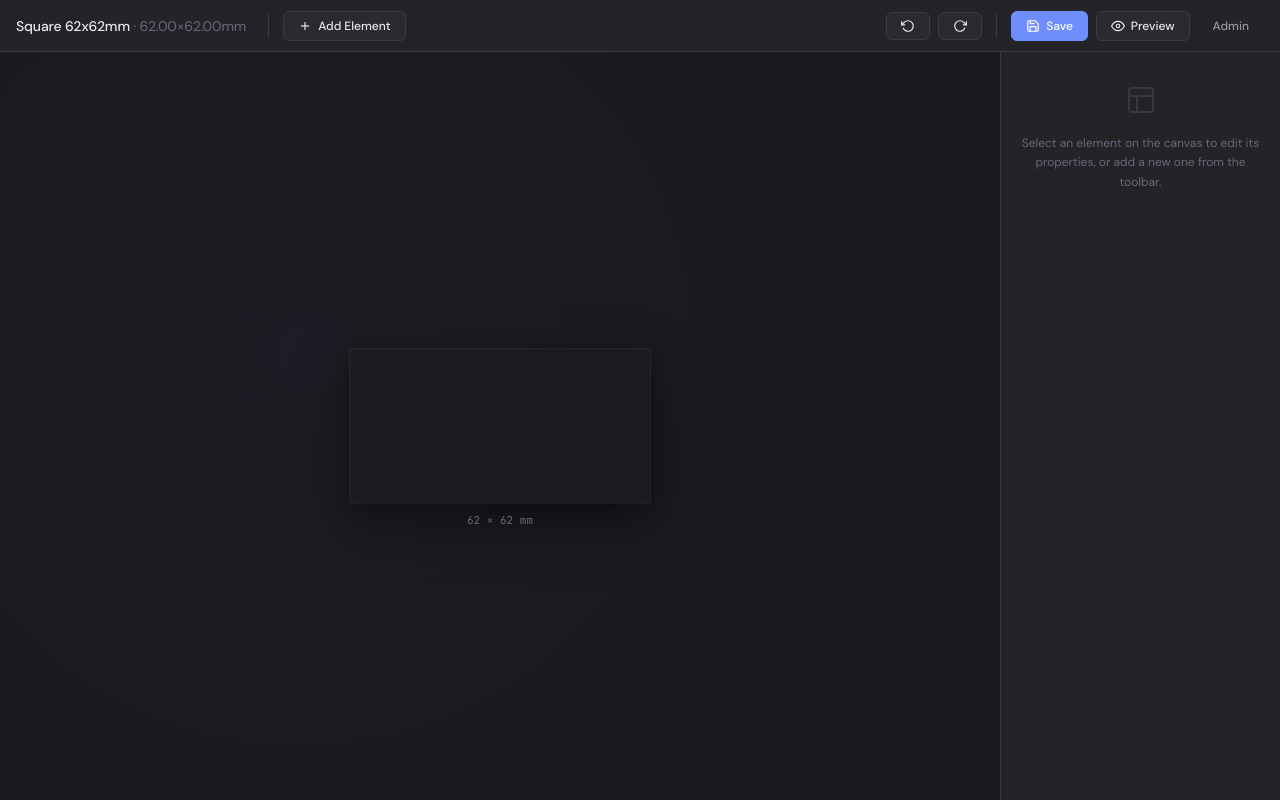
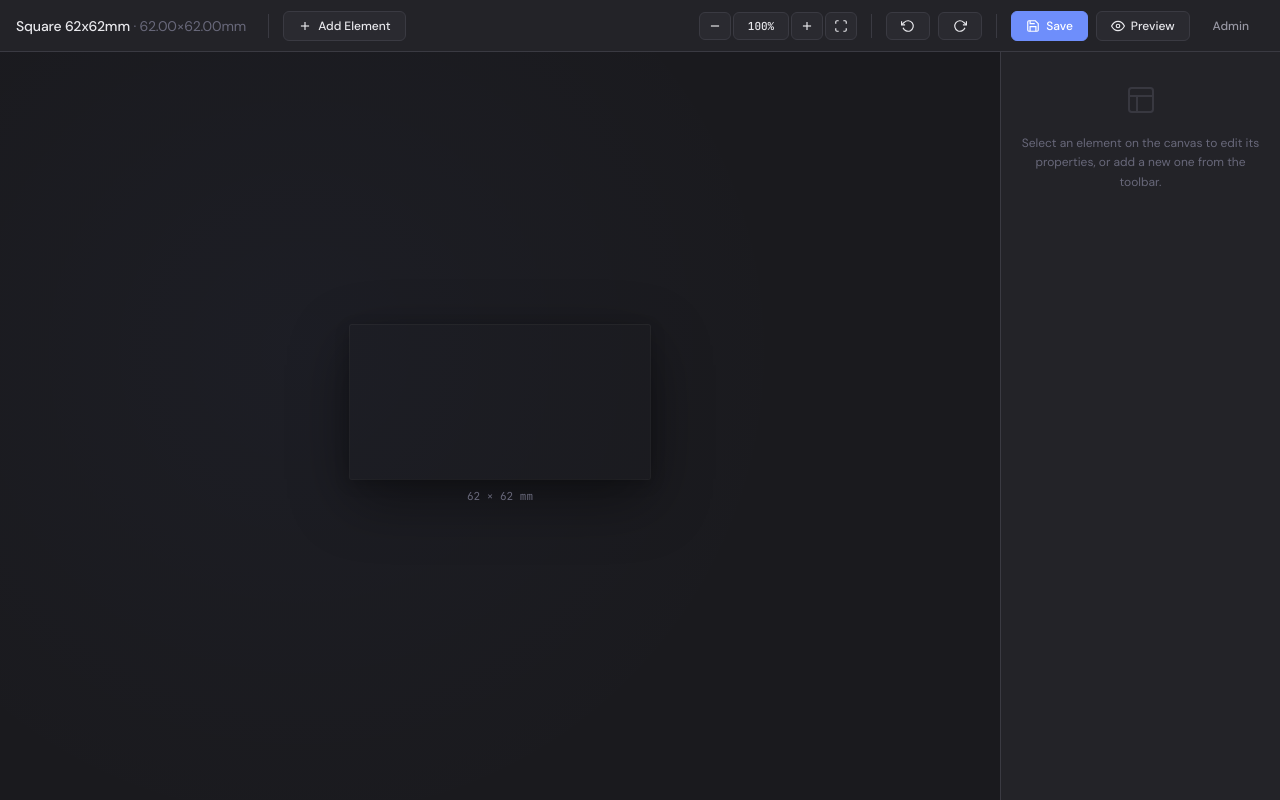
Before and after one commit to realworldtech/props-label-manager, a Django app: page /designer/1/ in a window 1280 px wide. Run offline with Django 5.2, Linux system fonts and the light colour scheme; the visitor is signed in with stand-in values (Sample User, id 1); data comes from the database, SQL or seed files in the repository; a map, chart or similar area stays blank; some libraries are stand-ins or nearby versions.

Commit message:
feat: add adjustable zoom/scale to label designer
CSS transform-based zoom keeps internal SCALE=10 coordinate system
unchanged. Includes toolbar zoom controls, Ctrl+scroll wheel zoom
centred on cursor, keyboard shortcuts (Ctrl+/−/0), and auto-fit on
load for large labels.

Co-Authored-By: Claude Opus 4.6 <noreply@anthropic.com>

```diff
--- a/src/printing/templates/printing/designer.html
+++ b/src/printing/templates/printing/designer.html
@@ -133,12 +133,28 @@
       height: calc(100vh - var(--toolbar-h));
     }
 
+    /* ── Zoom Controls ────────────────────────────── */
+    .zoom-controls {
+      display: flex;
+      align-items: center;
+      gap: 2px;
+    }
+
+    .btn-icon {
+      padding: 6px 8px;
+    }
+
+    .zoom-display {
+      font-family: var(--mono);
+      font-size: 11px;
+      min-width: 52px;
+      text-align: center;
+      justify-content: center;
+    }
+
     /* ── Canvas Area ─────────────────────────────── */
     .canvas-area {
       flex: 1;
-      display: flex;
-      align-items: center;
-      justify-content: center;
       overflow: auto;
       position: relative;
       background:
@@ -146,13 +162,25 @@
         var(--bg-workspace);
     }
 
+    .canvas-scaler {
+      /* Sized dynamically by JS to match scaled canvas dimensions + padding */
+      display: flex;
+      align-items: center;
+      justify-content: center;
+      min-height: 100%;
+      min-width: 100%;
+      padding: 40px;
+    }
+
     .canvas-wrapper {
       position: relative;
+      transform-origin: 0 0;
       box-shadow:
         0 0 0 1px rgba(255,255,255,0.06),
         0 20px 60px rgba(0,0,0,0.4),
         0 4px 16px rgba(0,0,0,0.2);
       border-radius: 2px;
+      flex-shrink: 0;
     }
 
     .canvas-dimensions {
@@ -416,6 +444,21 @@
 
   <div class="toolbar-spacer"></div>
 
+  <div class="zoom-controls">
+    <button class="btn btn-icon" id="zoomOutBtn" title="Zoom Out (Ctrl+-)">
+      <svg viewBox="0 0 24 24" fill="none" stroke="currentColor" stroke-width="2"><line x1="5" y1="12" x2="19" y2="12"/></svg>
+    </button>
+    <button class="btn zoom-display" id="zoomDisplay" title="Click to fit to screen (Ctrl+0)">100%</button>
+    <button class="btn btn-icon" id="zoomInBtn" title="Zoom In (Ctrl++)">
+      <svg viewBox="0 0 24 24" fill="none" stroke="currentColor" stroke-width="2"><line x1="12" y1="5" x2="12" y2="19"/><line x1="5" y1="12" x2="19" y2="12"/></svg>
+    </button>
+    <button class="btn btn-icon" id="zoomFitBtn" title="Fit to Screen (Ctrl+0)">
+      <svg viewBox="0 0 24 24" fill="none" stroke="currentColor" stroke-width="2"><path d="M8 3H5a2 2 0 00-2 2v3m18 0V5a2 2 0 00-2-2h-3m0 18h3a2 2 0 002-2v-3M3 16v3a2 2 0 002 2h3"/></svg>
+    </button>
+  </div>
+
+  <div class="toolbar-sep"></div>
+
   <button class="btn" id="undoBtn" title="Undo (Ctrl+Z)">
     <svg viewBox="0 0 24 24" fill="none" stroke="currentColor" stroke-width="2"><polyline points="1 4 1 10 7 10"/><path d="M3.51 15a9 9 0 1 0 2.13-9.36L1 10"/></svg>
   </button>
@@ -444,10 +487,12 @@
 <!-- Main layout -->
 <div class="layout">
   <!-- Canvas area -->
-  <div class="canvas-area">
-    <div class="canvas-wrapper">
-      <canvas id="labelCanvas"></canvas>
-      <div class="canvas-dimensions" id="canvasDims"></div>
+  <div class="canvas-area" id="canvasArea">
+    <div class="canvas-scaler" id="canvasScaler">
+      <div class="canvas-wrapper" id="canvasWrapper">
+        <canvas id="labelCanvas"></canvas>
+        <div class="canvas-dimensions" id="canvasDims"></div>
+      </div>
     </div>
   </div>
 
@@ -678,6 +723,74 @@
 
   document.getElementById('canvasDims').textContent =
     templateData.template.width_mm + ' × ' + templateData.template.height_mm + ' mm';
+
+  // ── Zoom ─────────────────────────────────────
+  const canvasArea = document.getElementById('canvasArea');
+  const canvasScaler = document.getElementById('canvasScaler');
+  const canvasWrapper = document.getElementById('canvasWrapper');
+  const zoomDisplay = document.getElementById('zoomDisplay');
+
+  const ZOOM_MIN = 0.1;
+  const ZOOM_MAX = 3.0;
+  const ZOOM_STEP = 0.1;
+  let currentZoom = 1;
+
+  function setZoom(newZoom, scrollTarget) {
+    newZoom = Math.max(ZOOM_MIN, Math.min(ZOOM_MAX, Math.round(newZoom * 100) / 100));
+    currentZoom = newZoom;
+
+    canvasWrapper.style.transform = 'scale(' + newZoom + ')';
+
+    // Set scaler dimensions so scroll area is correct
+    const scaledW = canvasW * newZoom + 80;  // 40px padding each side
+    const scaledH = canvasH * newZoom + 80;
+    canvasScaler.style.minWidth = scaledW + 'px';
+    canvasScaler.style.minHeight = scaledH + 'px';
+
+    zoomDisplay.textContent = Math.round(newZoom * 100) + '%';
+  }
+
+  function fitToScreen() {
+    const areaW = canvasArea.clientWidth - 80;  // padding
+    const areaH = canvasArea.clientHeight - 80;
+    const zoom = Math.min(areaW / canvasW, areaH / canvasH, 1.0);
+    setZoom(zoom);
+    // Centre the scroll
+    canvasArea.scrollLeft = (canvasScaler.scrollWidth - canvasArea.clientWidth) / 2;
+    canvasArea.scrollTop = (canvasScaler.scrollHeight - canvasArea.clientHeight) / 2;
+  }
+
+  document.getElementById('zoomInBtn').addEventListener('click', () => setZoom(currentZoom + ZOOM_STEP));
+  document.getElementById('zoomOutBtn').addEventListener('click', () => setZoom(currentZoom - ZOOM_STEP));
+  document.getElementById('zoomFitBtn').addEventListener('click', fitToScreen);
+  document.getElementById('zoomDisplay').addEventListener('click', fitToScreen);
+
+  // Ctrl+scroll wheel zoom
+  canvasArea.addEventListener('wheel', function(e) {
+    if (!e.ctrlKey && !e.metaKey) return;
+    e.preventDefault();
+
+    const oldZoom = currentZoom;
+    const delta = e.deltaY > 0 ? -ZOOM_STEP : ZOOM_STEP;
+    const newZoom = Math.max(ZOOM_MIN, Math.min(ZOOM_MAX, Math.round((oldZoom + delta) * 100) / 100));
+
+    // Get cursor position relative to the scroll container
+    const rect = canvasArea.getBoundingClientRect();
+    const cursorX = e.clientX - rect.left + canvasArea.scrollLeft;
+    const cursorY = e.clientY - rect.top + canvasArea.scrollTop;
+
+    // Calculate where cursor points in canvas coordinates
+    const ratio = newZoom / oldZoom;
+
+    setZoom(newZoom);
+
+    // Adjust scroll to keep the point under cursor stable
+    canvasArea.scrollLeft = cursorX * ratio - (e.clientX - rect.left);
+    canvasArea.scrollTop = cursorY * ratio - (e.clientY - rect.top);
+  }, { passive: false });
+
+  // Auto-fit on load (deferred so layout is ready)
+  requestAnimationFrame(fitToScreen);
 
   // Draw grid
   function drawGrid() {
@@ -1053,6 +1166,19 @@
       e.preventDefault();
       redo();
     }
+    // Zoom keyboard shortcuts
+    if ((e.metaKey || e.ctrlKey) && (e.key === '=' || e.key === '+')) {
+      e.preventDefault();
+      setZoom(currentZoom + ZOOM_STEP);
+    }
+    if ((e.metaKey || e.ctrlKey) && e.key === '-') {
+      e.preventDefault();
+      setZoom(currentZoom - ZOOM_STEP);
+    }
+    if ((e.metaKey || e.ctrlKey) && e.key === '0') {
+      e.preventDefault();
+      fitToScreen();
+    }
   });
 
   // ── Save ────────────────────────────────────────
```
